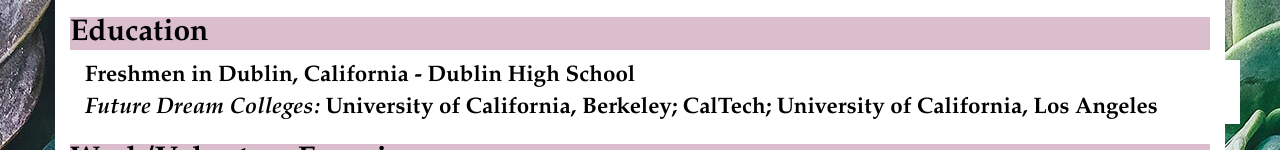
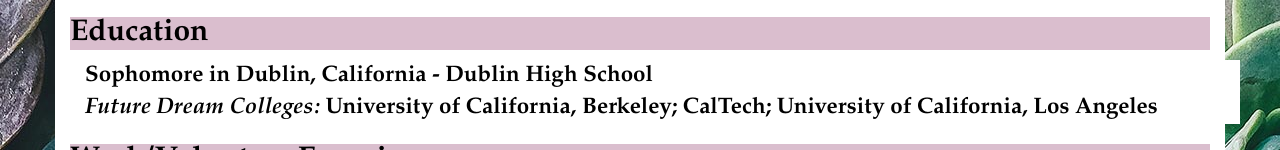
Before and after one commit to soumya390/portfolio, a plain HTML site: page kakarlapudi_resume.html in a window 1280 px wide. Shown: the part 293-443 px from the top of the page. Drawn offline with Linux system fonts and the light colour scheme.

Commit message:
portfoli2

```diff
--- a/kakarlapudi_resume.html
+++ b/kakarlapudi_resume.html
@@ -33,7 +33,7 @@
           <h2><strong>Education</strong></h2>
           <p>
             <div class="container">
-            <dt>Freshmen in Dublin, California - Dublin High School</li>
+            <dt>Sophomore in Dublin, California - Dublin High School</li>
             <dt><i>Future Dream Colleges:</i>
                 University of California, Berkeley;
                 CalTech;
```
